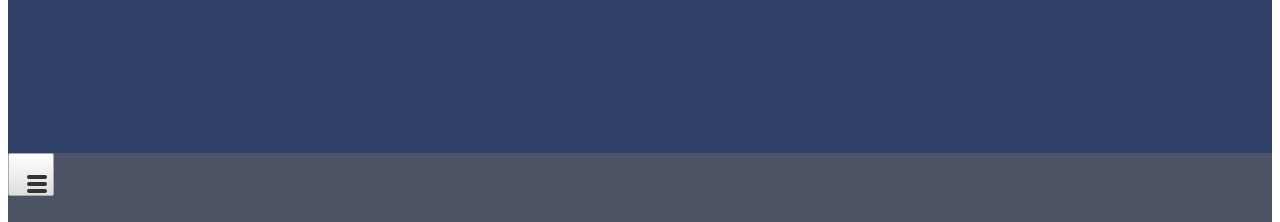
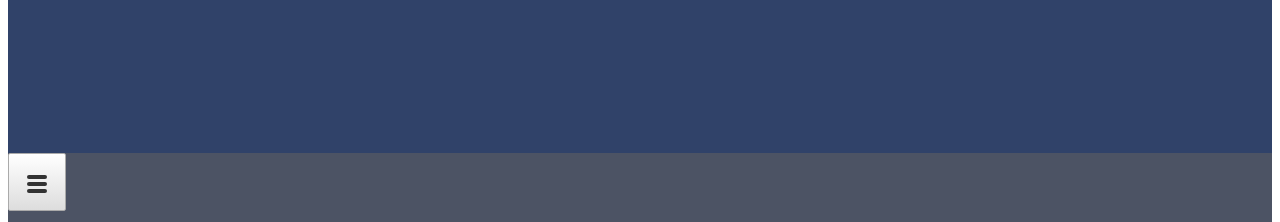
Before and after one commit to agwood2/agwood2.github.io, a plain HTML site: page index.html in a window 1280 px wide. Shown: the part 459-681 px from the top of the page. Drawn offline with nearby package versions, Linux system fonts and the light colour scheme; a web font is replaced by a local one.

Commit message:
new commit

```diff
--- a/index.html
+++ b/index.html
@@ -222,9 +222,9 @@ src="https://maxcdn.bootstrapcdn.com/bootstrap/3.3.7/js/bootstrap.min.js">
 /* The container <div> - needed to position the dropdown content */
 #dropDown{
 	position: fixed;
-	float:left;
-	width:8px;
-	height:5px;
+
+	width:20px;
+	height:20px;
 	background:linear-gradient(#FFF, #DDD);
 	border: #AAA 1px solid;
 	border-radius: 2px;
```
